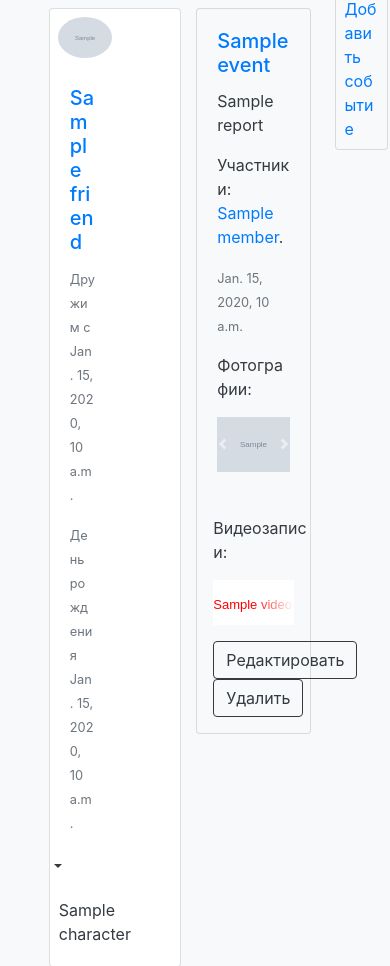
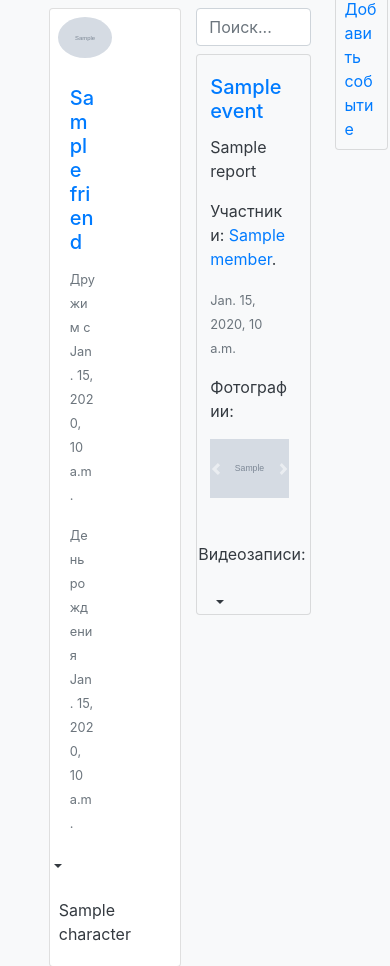
Before and after one commit to lopster624/cosmofriend, a Django app: template cosmos/templates/cosmos/some_friend.html in a window 390 px wide. Shown: the part 56-1022 px from the top of the page. Run offline with Django 3.2, Linux system fonts and the light colour scheme; the template is opened without the code that fills it: most values are stand-ins (such as "Sample title", 1, 10 or a date in 2020); grey boxes marked "Sample" are stand-in pictures; some libraries are stand-ins or nearby versions; grey boxes are pictures that could not be loaded.

Commit message:
added search of friends and events. Added js files.

```diff
--- a/cosmos/templates/cosmos/events.html
+++ b/cosmos/templates/cosmos/events.html
@@ -6,9 +6,11 @@
 {% block content %}
 {% include 'cosmos/includes/header_template.html' %}
 <div class="w-50" style="margin-left: 25%;">
+    <input class="mb-2 form-control d-inline" type="search" id="search_event" placeholder="Поиск...">
     {% for event in e_list %}
     {% include 'cosmos/includes/event_card_template.html' %}
     {% endfor %}
 </div>
 {% include 'cosmos/includes/add_event_template.html' %}
+<script src="{% static 'js/search_events.js' %}" type="text/javascript"></script>
 {% endblock %}
--- a/cosmos/templates/cosmos/friends.html
+++ b/cosmos/templates/cosmos/friends.html
@@ -1,4 +1,5 @@
 {% extends 'base.html' %}
+{% load static %}
 {% block title %}
 Друзья
 {% endblock %}
@@ -14,4 +15,5 @@
         + Импортировать друзей из ВК</a>
     </div>
 </div>
+<script src="{% static 'js/search_friends.js' %}" type="text/javascript"></script>
 {% endblock %}
--- a/cosmos/templates/cosmos/includes/event_card_template.html
+++ b/cosmos/templates/cosmos/includes/event_card_template.html
@@ -1,6 +1,7 @@
 {% load static %}
 <div class="card bg-light mb-3 w-100">
-    <div class="card-body">
+    <div class="row">
+        <div class="ml-2 card-body col-10 maybe-selected">
             <a href="{% url 'some_event' event.id %}"><h5 class="card-title">{{event.title}}</h5></a>
             <p class="card-text">{%if short%}{{event.report|truncatewords:15}}{%else%}{{event.report}}{%endif%}</p>
             <p class="card-text">Участники:
@@ -49,17 +50,8 @@
             {%endfor%}
         ]
         });
-
             </script>
             {% endif %}
-        <div class="form-inline mb-3 mt-3 ml-3 text-center">
-            <form class="mr-2" action="{% url 'edit_event' event.id %}">
-                <button type="submit" class="btn btn-outline-dark">Редактировать</button>
-            </form>
-            <button type="button" class="btn btn-outline-dark" data-toggle="modal"
-                    data-target="#staticBackdrop{{event.id}}">Удалить
-            </button>
-        </div>
         </div>
         <div class="modal fade" id="staticBackdrop{{event.id}}" data-backdrop="static" tabindex="-1" role="dialog"
              aria-labelledby="staticBackdropLabel{{event.id}}" aria-hidden="true">
@@ -84,4 +76,28 @@
                 </div>
             </div>
         </div>
+
+        <div class="col-md-auto mt-2 ">
+            <li class="nav-item dropdown">
+                <a class="dropdown-toggle" id="navbarScrollingDropdown"
+                   data-bs-toggle="dropdown" aria-expanded="false">
+                </a>
+                <ul class="dropdown-menu" aria-labelledby="navbarScrollingDropdown">
+                    <li>
+                        <form action="{% url 'edit_event' event.id %}">
+                            <button type="submit" class="btn btn-link">Редактировать</button>
+                        </form>
+                    </li>
+                    <li>
+                        <hr class="dropdown-divider">
+                    </li>
+                    <li>
+                        <button type="button" class="btn btn-link" data-toggle="modal"
+                                data-target="#staticBackdrop{{event.id}}">Удалить
+                        </button>
+                    </li>
+                </ul>
+            </li>
         </div>
+    </div>
+</div>
--- a/cosmos/templates/cosmos/includes/friend_card_template.html
+++ b/cosmos/templates/cosmos/includes/friend_card_template.html
@@ -1,5 +1,5 @@
 {% load static %}
-<div class="card mb-1 bg-default w-50 " style="margin-left: 25%;">
+<div class="card mb-1 bg-default w-50 maybe-selected" style="margin-left: 25%;">
     <div class="row no-gutters">
         <div class="col-2 m-2 centered">
             {% if friend.photo %}
--- a/cosmos/templates/cosmos/includes/friends_template.html
+++ b/cosmos/templates/cosmos/includes/friends_template.html
@@ -1,4 +1,6 @@
 <div>
+    <input class="mb-2 form-control d-inline w-50" type="search" id="search_name" placeholder="Поиск..."
+           style="margin-left: 25%;">
     {% for friend in f_list %}
     {% include 'cosmos/includes/friend_card_template.html'%}
     {% endfor %}
--- a/cosmos/templates/cosmos/some_friend.html
+++ b/cosmos/templates/cosmos/some_friend.html
@@ -10,10 +10,12 @@
         {% include 'cosmos/includes/big_friend_card_template.html'%}
     </div>
     <div class="col-4 pl-0">
+        <input class="mb-2 form-control d-inline" type="search" id="search_event" placeholder="Поиск...">
         {% for event in e_list %}
         {% include 'cosmos/includes/event_card_template.html' %}
         {% endfor %}
     </div>
     {% include 'cosmos/includes/add_event_template.html' %}
-    {% endblock %}
 </div>
+<script src="{% static 'js/search_events.js' %}" type="text/javascript"></script>
+{% endblock %}
--- /dev/null
+++ b/static/js/search_events.js
@@ -0,0 +1,12 @@
+function search_event(event){
+    search_ask = event.target.value.toLowerCase()
+    for (const element of document.getElementsByClassName('maybe-selected')) {
+        console.log(element.childNodes)
+        if (!element.childNodes[1].innerText.toLowerCase().includes(search_ask)) {
+            element.parentNode.parentNode.classList.add('d-none');
+        } else {
+            element.parentNode.parentNode.classList.remove('d-none');
+        }
+    }
+}
+document.getElementById('search_event').addEventListener('input', search_event);
```
Also changed, not shown: cosmos/templates/cosmos/import_friends.html (+2 -35 lines), static/js/search_friends.js (added, +12 -0 lines), static/js/select_search.js (added, +31 -0 lines), db.sqlite3. Lines whose indentation alone changed are shown as unchanged.
